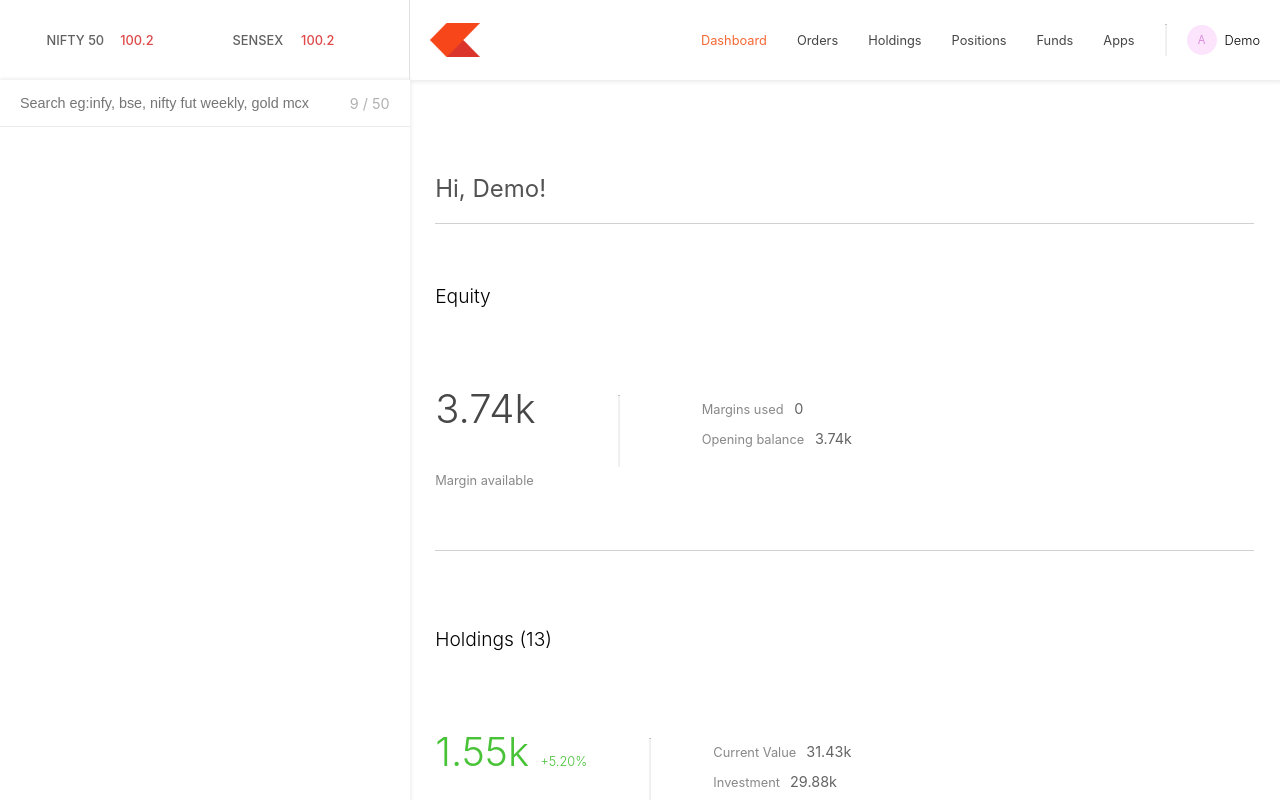
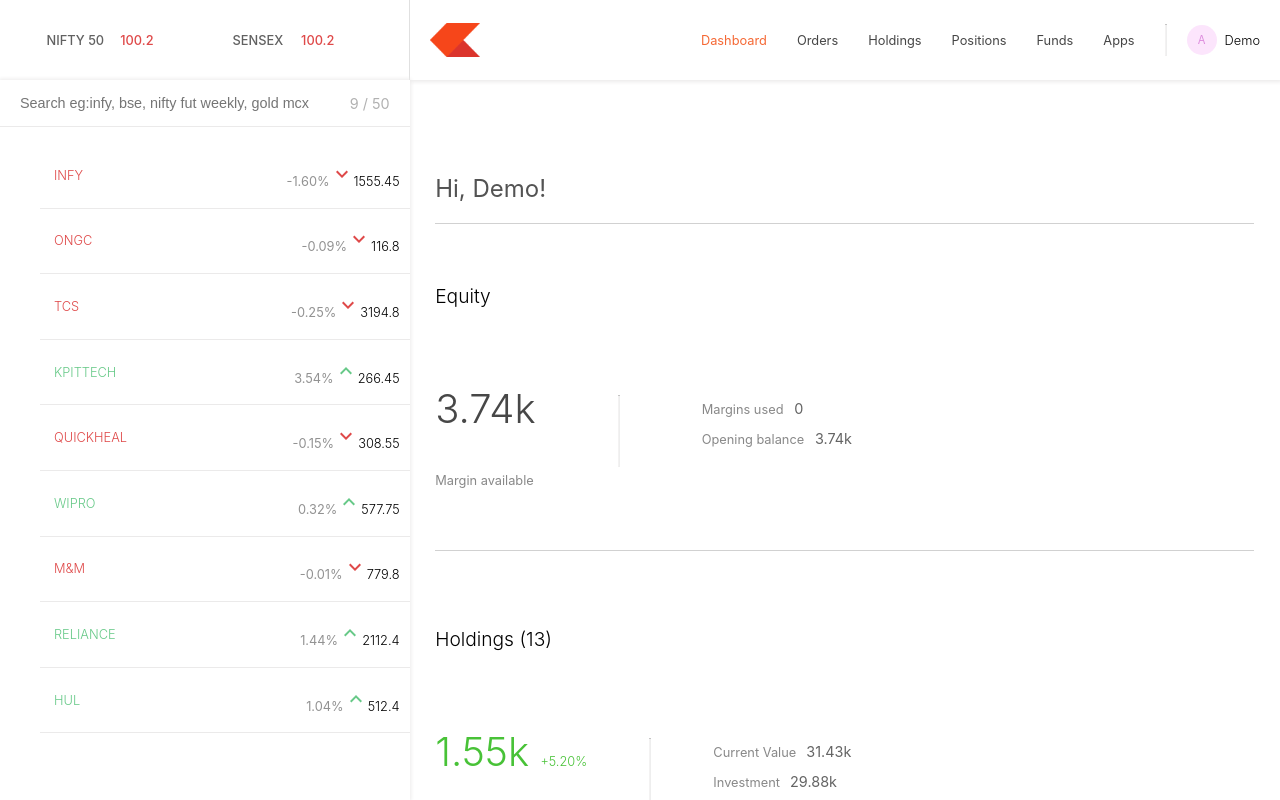
Before and after one commit to arjav0112/trading_platform, a React (Vite) app in the folder dashboard/: page / in a window 1280 px wide. Built offline with nearby package versions, Linux system fonts and the light colour scheme.

Commit message:
watchlist added

```diff
--- a/dashboard/package.json
+++ b/dashboard/package.json
@@ -10,6 +10,10 @@
     "preview": "vite preview"
   },
   "dependencies": {
+    "@emotion/react": "^11.13.5",
+    "@emotion/styled": "^11.13.5",
+    "@mui/icons-material": "^6.1.9",
+    "@mui/material": "^6.1.9",
     "react": "^18.3.1",
     "react-dom": "^18.3.1",
     "react-router-dom": "^6.28.0"
--- a/dashboard/src/components/WatchList.jsx
+++ b/dashboard/src/components/WatchList.jsx
@@ -1,4 +1,7 @@
-import React from "react";
+import React,{ useState } from "react";
+import {Tooltip , Grow} from "@mui/material";
+import { watchlist } from "../data/data";
+import WatchlistItems from "./WatchlistItems";
 
 export default function WatchList(){
   return (
@@ -11,10 +14,17 @@
           placeholder="Search eg:infy, bse, nifty fut weekly, gold mcx"
           className="search"
         />
-        <span className="counts"> 9 / 50</span>
+        <span className="counts"> {watchlist.length} / 50</span>
       </div>
 
-      <ul className="list"></ul>
+      <ul className="list">
+        {watchlist.map((stock, index)=>{
+          return(
+            <WatchlistItems stock={stock} key= {index} />
+
+          )
+        })}
+      </ul>
     </div>
   );
 };
--- /dev/null
+++ b/dashboard/src/components/WatchlistItems.jsx
@@ -0,0 +1,33 @@
+import React,{ useState } from "react";
+import {Tooltip , Grow} from "@mui/material";
+import {KeyboardArrowDown,KeyboardArrowUp} from "@mui/icons-material";
+import Watchlistactions from "./Watchlistaction";
+
+
+export default function WatchlistItems({stock}){
+    const [watchlistactions,setwatchlistactions] = useState(false);
+    // console.log(watchlistactions)
+
+    let handleMouseEnter = (e)=>{
+
+        setwatchlistactions(true);
+    }
+
+    let handleMouseLeave = (e)=>{
+        setwatchlistactions(false);
+    }
+    return(
+        <li onMouseEnter={handleMouseEnter} onMouseLeave={handleMouseLeave}>
+            <div className="item">
+                <p className={stock.isDown ? "down" : "up"}>{stock.name}</p>
+                <div className="itemInfo">
+                    <span className="percent">{stock.percent}</span>
+                    {stock.isDown ? (<KeyboardArrowDown className="down"/>) : (<KeyboardArrowUp className="up"/>)}
+                    <span className="price">{stock.price}</span>
+                </div>
+            </div>
+            {watchlistactions && <Watchlistactions uid={stock.name}/>}
+
+        </li>
+    )
+}
--- /dev/null
+++ b/dashboard/src/components/Watchlistaction.jsx
@@ -0,0 +1,26 @@
+import React from "react";
+import {Tooltip , Grow} from "@mui/material";
+import { BarChartOutlined, MoreHoriz } from "@mui/icons-material";
+
+export default function Watchlistactions({uid}){
+    return(
+        <span className="actions">
+            <span>
+                <Tooltip title="Buy (B)" placement="top" arrow TransitionComponent={Grow}>
+                    <button className="buy">B</button>
+                </Tooltip>
+                <Tooltip title="Sell (S)" placement="top" arrow TransitionComponent={Grow}>
+                    <button className="sell">S</button>
+                </Tooltip>
+                <Tooltip title="Analytics" placement="top" arrow TransitionComponent={Grow}>
+                    <button className="action"><BarChartOutlined /></button>
+                </Tooltip>
+                <Tooltip title="More" placement="top" arrow TransitionComponent={Grow}>
+                    <button className="action"><MoreHoriz /></button>
+                </Tooltip>
+
+            </span>
+        </span>
+    )
+
+}
```
Also changed, not shown: 1 other file (tests, documents, lock files or other folders).
